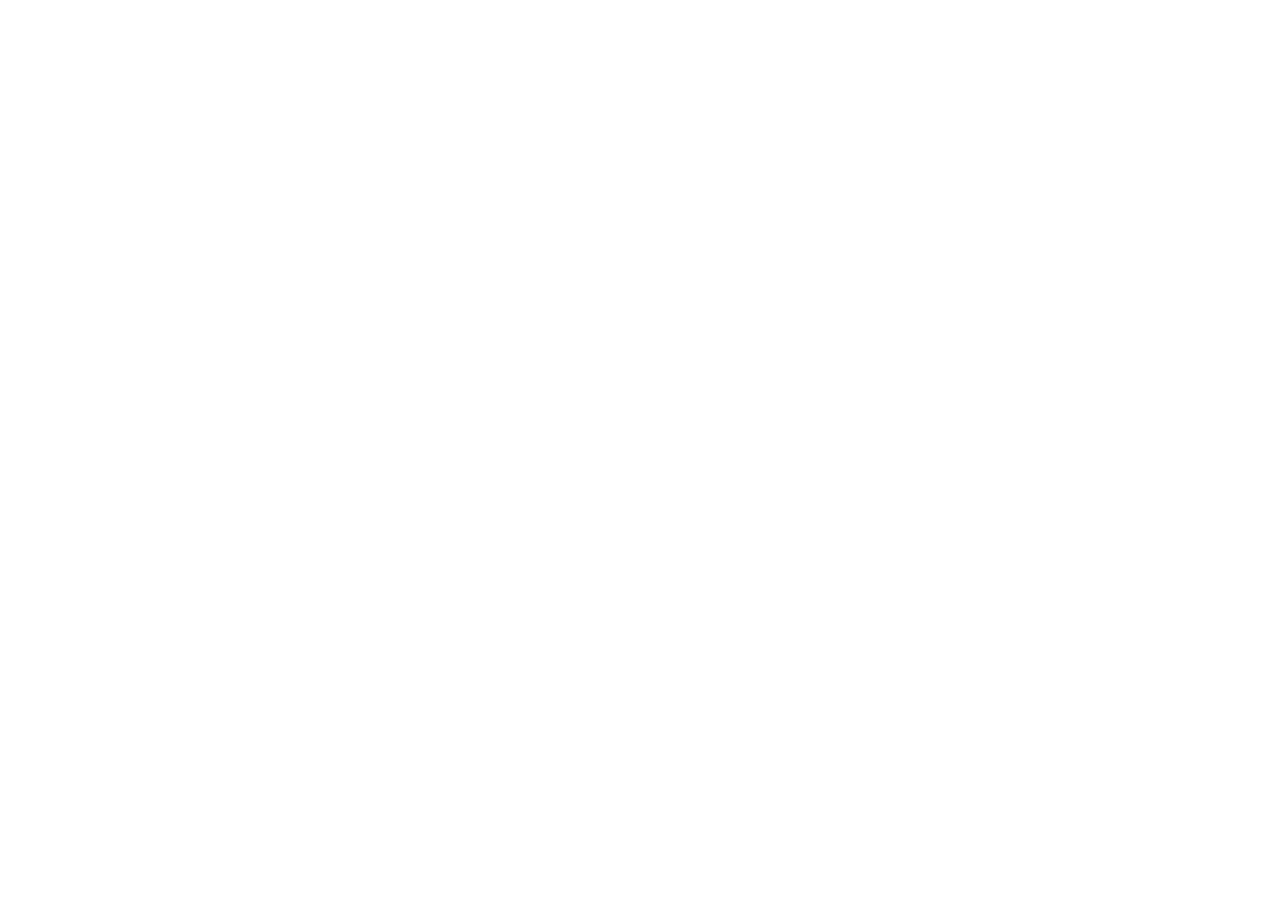
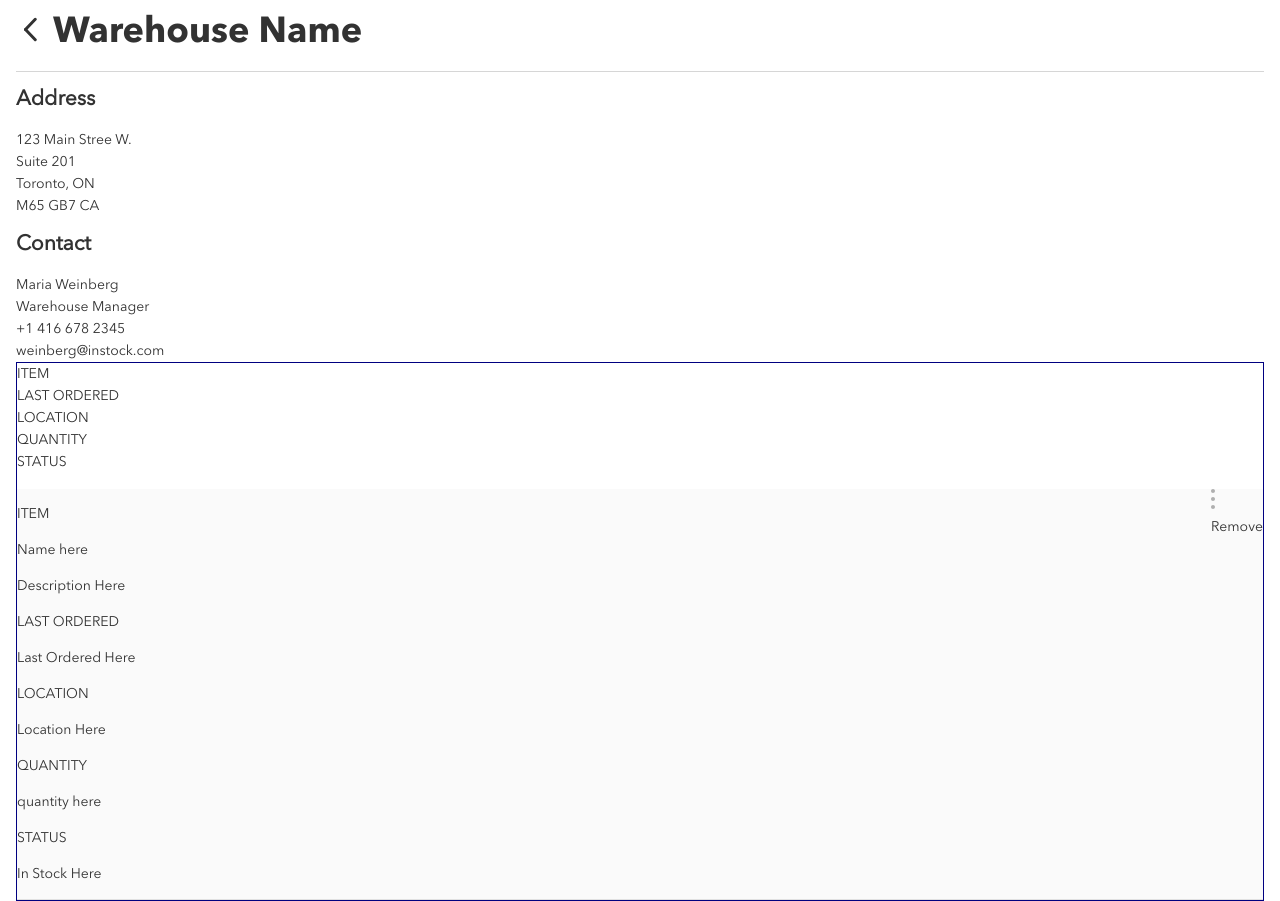
Before and after one commit to SoLetsCode/instock-pod-3, a React (Create React App) app in the folder sprint-one/client/: page / in a window 1280 px wide. Shown: the part 1358-2259 px from the top of the page. Before the commit the page ends 1377 px from the top, so only its background shows below. Built offline with nearby package versions, Linux system fonts and the light colour scheme.

Commit message:
Before adding model2

```diff
--- a/sprint-one/client/src/App.js
+++ b/sprint-one/client/src/App.js
@@ -1,11 +1,12 @@
 import React, { Component } from "react";
 import { BrowserRouter as Router, Route, Redirect } from "react-router-dom";
+import axios from "axios";
+
 import Header from "./components/Header";
 import Inventory from "./components/Inventory";
-import axios from "axios";
+import Locations from "./components/Locations";
+import Warehouses from "./components/Warehouses";
 import "./styles/App.css";
-
-import Locations from "./components/Locations";
 
 class App extends Component {
   constructor(props) {
@@ -28,7 +29,16 @@ class App extends Component {
           location: "Toronto, CAN",
           quantity: 9000
         }
-      ]
+      ],
+      locations: {
+        warehouseID: 1,
+        warehouseName: "Warehouse Number 1",
+        address: "469 King St W, Toronto, ON",
+        contact: "Maria Weinberg",
+        title: "Warehouse Manager",
+        phone: "+1 416 678 2345",
+        email: "weinberg@instock.com"
+      }
     };
   }
 
@@ -38,7 +48,11 @@ class App extends Component {
         <Router>
           <Header />
           <Inventory product={this.state.product} />
-          <Locations />
+          <Locations
+            product={this.state.product}
+            locations={this.state.locations}
+          />
+          <Warehouses />
         </Router>
       </>
     );
--- /dev/null
+++ b/sprint-one/client/src/components/Warehouses.js
@@ -0,0 +1,92 @@
+import React from "react";
+import backArrowIcon from "../assets/icons/SVG/icon-back-arrow.svg";
+import kebabIcon from "../assets/icons/SVG/icon-kebab-default.svg";
+
+const Warehouses = ({ locations }) => {
+  return (
+    <section className="warehouses">
+      {() => console.log("hi")}
+      <header className="warehouses__header-wrapper">
+        <div className="warehouses__nav-arrow">
+          <img className="site-icon" src={backArrowIcon} />
+        </div>
+        <h2 className="warehouses__title">Warehouse Name</h2>
+      </header>
+
+      <section className="warehouses__data-wrapper">
+        <section className="warehouses__data-body">
+          <section className="warehouses__data-segment">
+            <div className="warehouses_details">
+              <div className="warehouses__data-warehouse-address-info">
+                <h2>Address</h2>
+                <div>123 Main Stree W.</div>
+                <div>Suite 201</div>
+                <div>Toronto, ON</div>
+                <div>M65 GB7 CA</div>
+              </div>
+              <div className="warehouses__data-contact-info">
+                <h2>Contact</h2>
+                <div className="warehouses__data-contact-person">
+                  <div>Maria Weinberg</div>
+                  <div>Warehouse Manager</div>
+                </div>
+                <div className="warehouses__data-contact-info">
+                  <div>+1 416 678 2345</div>
+                  <div>weinberg@instock.com</div>
+                </div>
+              </div>
+            </div>
+
+            <section className="products">
+              <section className="products__card-header">
+                <div>ITEM</div>
+                <div>LAST ORDERED</div>
+                <div>LOCATION</div>
+                <div>QUANTITY</div>
+                <div>STATUS</div>
+              </section>
+
+              <div className="products__product-card">
+                <div className="products__left-container">
+                  <div className="products__container">
+                    <p className="products__label">ITEM</p>
+                    <div className="products_name-description-container">
+                      <p className="products__name">Name here</p>
+                      <p className="products__description">Description Here</p>
+                    </div>
+                  </div>
+
+                  <div className="products__container">
+                    <p className="products__label">LAST ORDERED</p>
+                    <p className="products__description">Last Ordered Here</p>
+                  </div>
+
+                  <div className="products__container">
+                    <p className="products__label">LOCATION</p>
+                    <p className="products__description">Location Here</p>
+                  </div>
+
+                  <div className="products__container">
+                    <p className="products__label">QUANTITY</p>
+                    <p className="products__description">quantity here</p>
+                  </div>
+
+                  <div className="products__container">
+                    <p className="products__label">STATUS</p>
+                    <p className="products__description">In Stock Here</p>
+                  </div>
+                </div>
+                <div className="products__kebab-remove-container">
+                  <img src={kebabIcon} alt="kebab" />
+                  <div className="products__remove">Remove</div>
+                </div>
+              </div>
+            </section>
+          </section>
+        </section>
+      </section>
+    </section>
+  );
+};
+
+export default Warehouses;
--- a/sprint-one/client/src/styles/App.css
+++ b/sprint-one/client/src/styles/App.css
@@ -11,10 +11,6 @@
 @font-face {
   font-family: "avenir-bold";
   src: url("../assets/font/AvenirNextLTPro-Bold.otf");
-}
-
-.main {
-  margin: 20px;
 }
 
 .locations {
@@ -407,6 +403,84 @@ a {
   right: 50px;
 }
 
+.warehouses {
+  padding: 32px 16px 0 16px;
+  color: #323232;
+  font-size: 24px;
+  line-height: 32px;
+  font-size: 13px;
+  line-height: 18px;
+}
+
+.warehouses__header-wrapper {
+  display: -webkit-box;
+  display: -ms-flexbox;
+  display: flex;
+  -webkit-box-pack: start;
+      -ms-flex-pack: start;
+          justify-content: flex-start;
+  -webkit-box-align: start;
+      -ms-flex-align: start;
+          align-items: flex-start;
+}
+
+.warehouses__title {
+  padding: 0 8px;
+  font-size: 24px;
+  line-height: 32px;
+}
+
+.warehouses__nav-arrow {
+  padding: 0 8px;
+  font-size: 24px;
+  line-height: 32px;
+}
+
+.warehouses__title {
+  font-family: avenir-bold;
+  margin: 0;
+  margin: 0 0 16px 0;
+  font-size: 24px;
+  line-height: 32px;
+}
+
+@media only screen and (min-width: 767px) {
+  .warehouses {
+    font-size: 14px;
+    line-height: 22px;
+  }
+  .warehouses__header-wrapper {
+    border-bottom: 1px solid rgba(50, 50, 50, 0.2);
+  }
+  .warehouses__title {
+    font-size: 36px;
+    line-height: 44px;
+  }
+  .warehouses__nav-arrow {
+    font-size: 36px;
+    line-height: 44px;
+  }
+}
+
+.products {
+  border: 1px solid navy;
+}
+
+.products__product-card {
+  display: -webkit-box;
+  display: -ms-flexbox;
+  display: flex;
+  -webkit-box-pack: justify;
+      -ms-flex-pack: justify;
+          justify-content: space-between;
+  -webkit-box-align: start;
+      -ms-flex-align: start;
+          align-items: flex-start;
+  margin: 16px 0 0 0;
+  background: #fafafa;
+  border-bottom: 1px solid #e1e1e1;
+}
+
 /* reset the page */
 html,
 body {
--- a/sprint-one/client/src/styles/App.scss
+++ b/sprint-one/client/src/styles/App.scss
@@ -5,6 +5,7 @@
 @import "./partials/locations";
 @import "./partials/header";
 @import "./partials/inventory";
+@import "./partials/warehouses";
 
 /* reset the page */
 
--- a/sprint-one/client/src/styles/partials/_locations.scss
+++ b/sprint-one/client/src/styles/partials/_locations.scss
@@ -1,7 +1,3 @@
-.main {
-  margin: 20px;
-}
-
 .locations {
   color: $black;
   @include m-font-h1;
--- /dev/null
+++ b/sprint-one/client/src/styles/partials/_warehouses.scss
@@ -0,0 +1,61 @@
+.warehouses {
+  padding: 32px 16px 0 16px;
+
+  color: $black;
+
+  &__header-wrapper {
+    display: flex;
+    justify-content: flex-start;
+    align-items: flex-start;
+  }
+
+  &__title {
+    padding: 0 8px;
+    @include m-font-h1;
+  }
+  &__nav-arrow {
+    padding: 0 8px;
+    @include m-font-h1;
+  }
+
+  &__title {
+    font-family: avenir-bold;
+    margin: 0;
+    margin: 0 0 16px 0;
+
+    @include m-font-h1;
+  }
+
+  @include m-font-h1;
+  @include m-font-p;
+
+  @include tablet {
+    &__header-wrapper {
+      border-bottom: 1px solid rgba(50, 50, 50, 0.2);
+    }
+    &__title {
+      @include dt-font-h1;
+    }
+    &__nav-arrow {
+      @include dt-font-h1;
+    }
+
+    @include dt-font-p;
+  }
+
+  @include desktop {
+  }
+}
+
+.products {
+  border: 1px solid navy;
+
+  &__product-card {
+    display: flex;
+    justify-content: space-between;
+    align-items: flex-start;
+    margin: 16px 0 0 0;
+    background: $alabaster;
+    border-bottom: 1px solid $mercury;
+  }
+}
```
Also changed, not shown: sprint-one/client/src/components/locations.js (+29 -18 lines), 1 other file (tests, documents, lock files or other folders).
